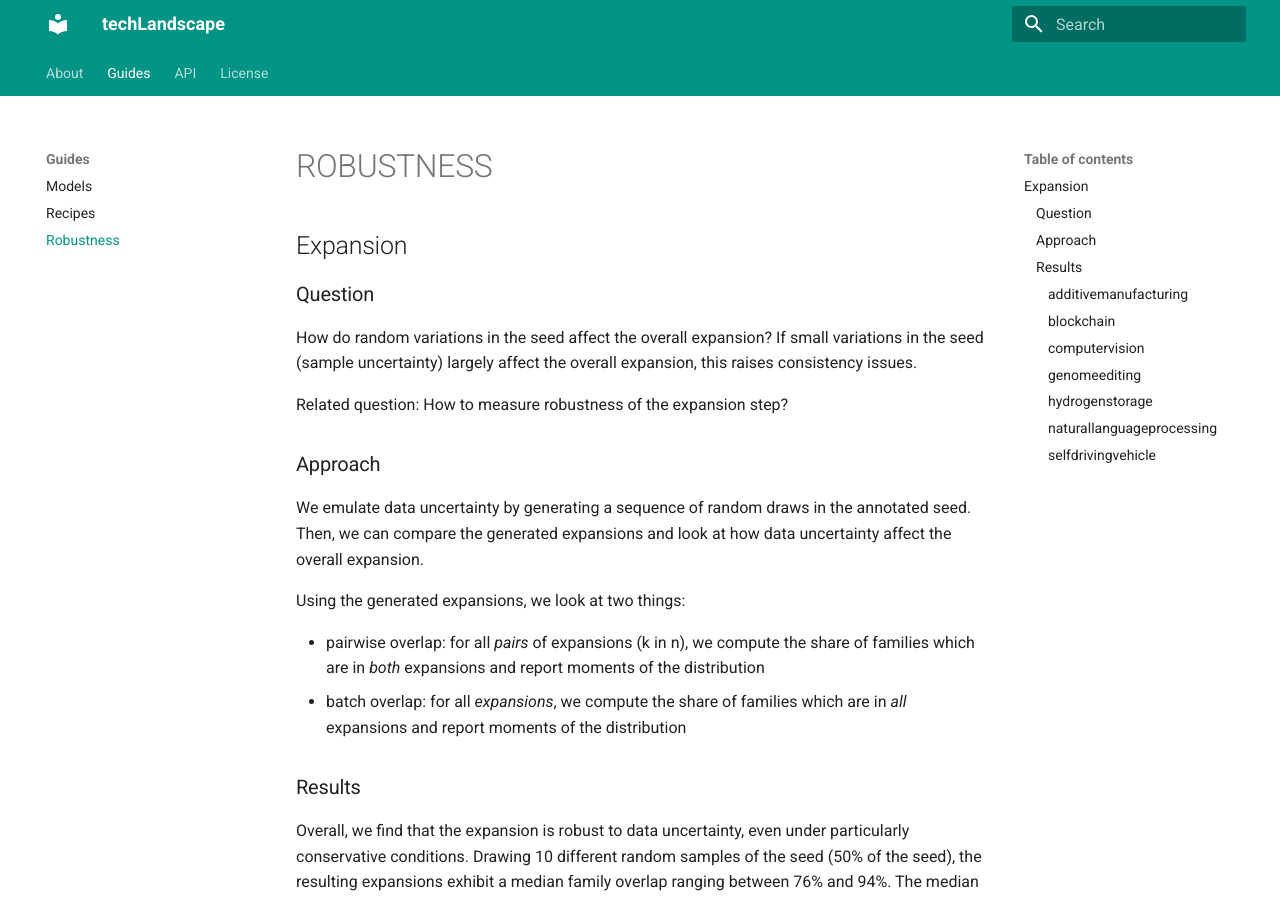
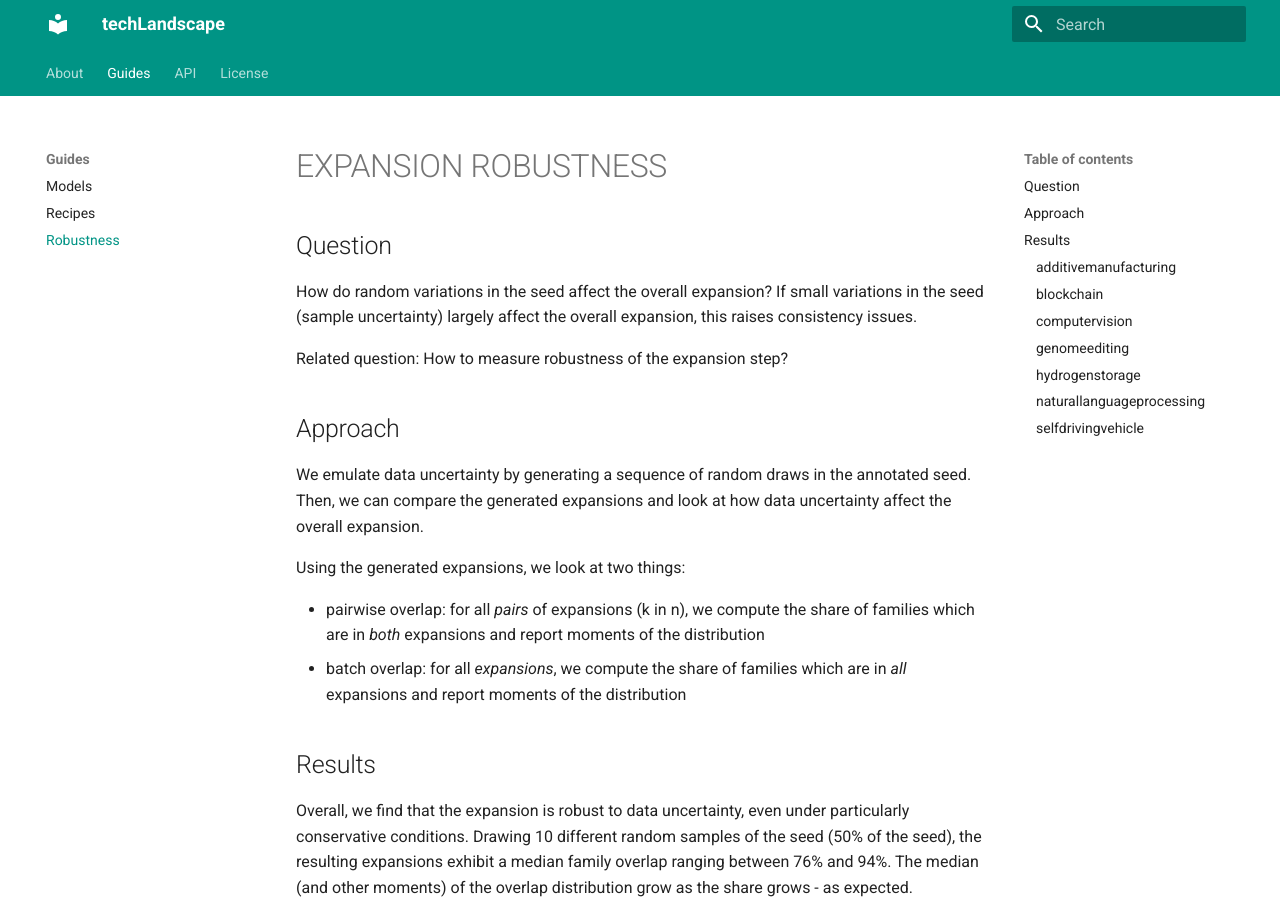
Before and after one commit to cverluise/techlandscape, an MkDocs documentation site: the page built from docs/ROBUSTNESS_EXPANSION.md, in a window 1280 px wide and 900 px high. Built offline with MkDocs 1.6.1 and Material for MkDocs 9.7.7, drawn with Linux system fonts in a browser that asks for light colours.

Commit message:
:art: change title

````diff
--- a/docs/ROBUSTNESS_EXPANSION.md
+++ b/docs/ROBUSTNESS_EXPANSION.md
@@ -1,14 +1,12 @@
-# ROBUSTNESS
+# EXPANSION ROBUSTNESS
 
-## Expansion
-
-### Question
+## Question
 
 How do random variations in the seed affect the overall expansion? If small variations in the seed (sample uncertainty) largely affect the overall expansion, this raises consistency issues.
 
 Related question: How to measure robustness of the expansion step?
 
-### Approach
+## Approach
 
 We emulate data uncertainty by generating a sequence of random draws in the annotated seed. Then, we can compare the generated expansions and look at how data uncertainty affect the overall expansion.
 
@@ -17,7 +15,7 @@ Using the generated expansions, we look at two things:
 - pairwise overlap: for all *pairs* of expansions (k in n), we compute the share of families which are in *both* expansions and report moments of the distribution
 - batch overlap: for all *expansions*, we compute the share of families which are in *all* expansions and report moments of the distribution
 
-### Results
+## Results
 
 Overall, we find that the expansion is robust to data uncertainty, even under particularly conservative conditions. Drawing 10 different random samples of the seed (50% of the seed), the resulting expansions exhibit a median family overlap ranging between 76% and 94%. The median (and other moments) of the overlap distribution grow as the share grows - as expected.
 
@@ -30,7 +28,7 @@ Overall, we find that the expansion is robust to data uncertainty, even under pa
     techlandscape robustness wrap-overlap-analysis "outs/expansion_*robustness*.csv" technologies --markdown
     ```
 
-#### additivemanufacturing
+### additivemanufacturing
 
 | configs               |   count |   mean |   std |   min |   25% |   50% |   75% |   max |
 |:----------------------|--------:|-------:|------:|------:|------:|------:|------:|------:|
@@ -41,7 +39,7 @@ Overall, we find that the expansion is robust to data uncertainty, even under pa
 | pairwiserobustness0.7 |      90 |   0.91 |  0.07 |  0.72 |  0.88 |  0.93 |  0.97 |  0.99 |
 | pairwiserobustness0.9 |      90 |   0.95 |  0.06 |  0.75 |  0.91 |  0.99 |  0.99 |  1    |
 
-#### blockchain
+### blockchain
 
 | configs               |   count |   mean |   std |   min |   25% |   50% |   75% |   max |
 |:----------------------|--------:|-------:|------:|------:|------:|------:|------:|------:|
@@ -52,7 +50,7 @@ Overall, we find that the expansion is robust to data uncertainty, even under pa
 | pairwiserobustness0.7 |      90 |   0.98 |  0.01 |  0.96 |  0.97 |  0.98 |  0.98 |  0.99 |
 | pairwiserobustness0.9 |      90 |   0.99 |  0.01 |  0.97 |  0.98 |  0.99 |  0.99 |  1    |
 
-#### computervision
+### computervision
 
 | configs               |   count |   mean |   std |   min |   25% |   50% |   75% |   max |
 |:----------------------|--------:|-------:|------:|------:|------:|------:|------:|------:|
@@ -63,7 +61,7 @@ Overall, we find that the expansion is robust to data uncertainty, even under pa
 | pairwiserobustness0.7 |      90 |   0.95 |  0.02 |  0.91 |  0.94 |  0.96 |  0.96 |  0.98 |
 | pairwiserobustness0.9 |      90 |   0.99 |  0    |  0.98 |  0.99 |  0.99 |  0.99 |  1    |
 
-#### genomeediting
+### genomeediting
 
 | configs               |   count |   mean |   std |   min |   25% |   50% |   75% |   max |
 |:----------------------|--------:|-------:|------:|------:|------:|------:|------:|------:|
@@ -74,7 +72,7 @@ Overall, we find that the expansion is robust to data uncertainty, even under pa
 | pairwiserobustness0.7 |      90 |   0.99 |  0.01 |  0.96 |  0.99 |  0.99 |  0.99 |  1    |
 | pairwiserobustness0.9 |      90 |   0.99 |  0.02 |  0.95 |  0.99 |  0.99 |  1    |  1    |
 
-#### hydrogenstorage
+### hydrogenstorage
 
 | configs               |   count |   mean |   std |   min |   25% |   50% |   75% |   max |
 |:----------------------|--------:|-------:|------:|------:|------:|------:|------:|------:|
@@ -85,7 +83,7 @@ Overall, we find that the expansion is robust to data uncertainty, even under pa
 | pairwiserobustness0.7 |      90 |   0.97 |  0.01 |  0.95 |  0.97 |  0.97 |  0.98 |  0.99 |
 | pairwiserobustness0.9 |      90 |   0.99 |  0.01 |  0.98 |  0.98 |  0.99 |  0.99 |  1    |
 
-#### naturallanguageprocessing
+### naturallanguageprocessing
 
 | configs               |   count |   mean |   std |   min |   25% |   50% |   75% |   max |
 |:----------------------|--------:|-------:|------:|------:|------:|------:|------:|------:|
@@ -96,7 +94,7 @@ Overall, we find that the expansion is robust to data uncertainty, even under pa
 | pairwiserobustness0.7 |      90 |   0.98 |  0.01 |  0.94 |  0.98 |  0.98 |  0.99 |  1    |
 | pairwiserobustness0.9 |      90 |   1    |  0    |  0.99 |  0.99 |  1    |  1    |  1    |
 
-#### selfdrivingvehicle
+### selfdrivingvehicle
 
 | configs               |   count |   mean |   std |   min |   25% |   50% |   75% |   max |
 |:----------------------|--------:|-------:|------:|------:|------:|------:|------:|------:|
````
